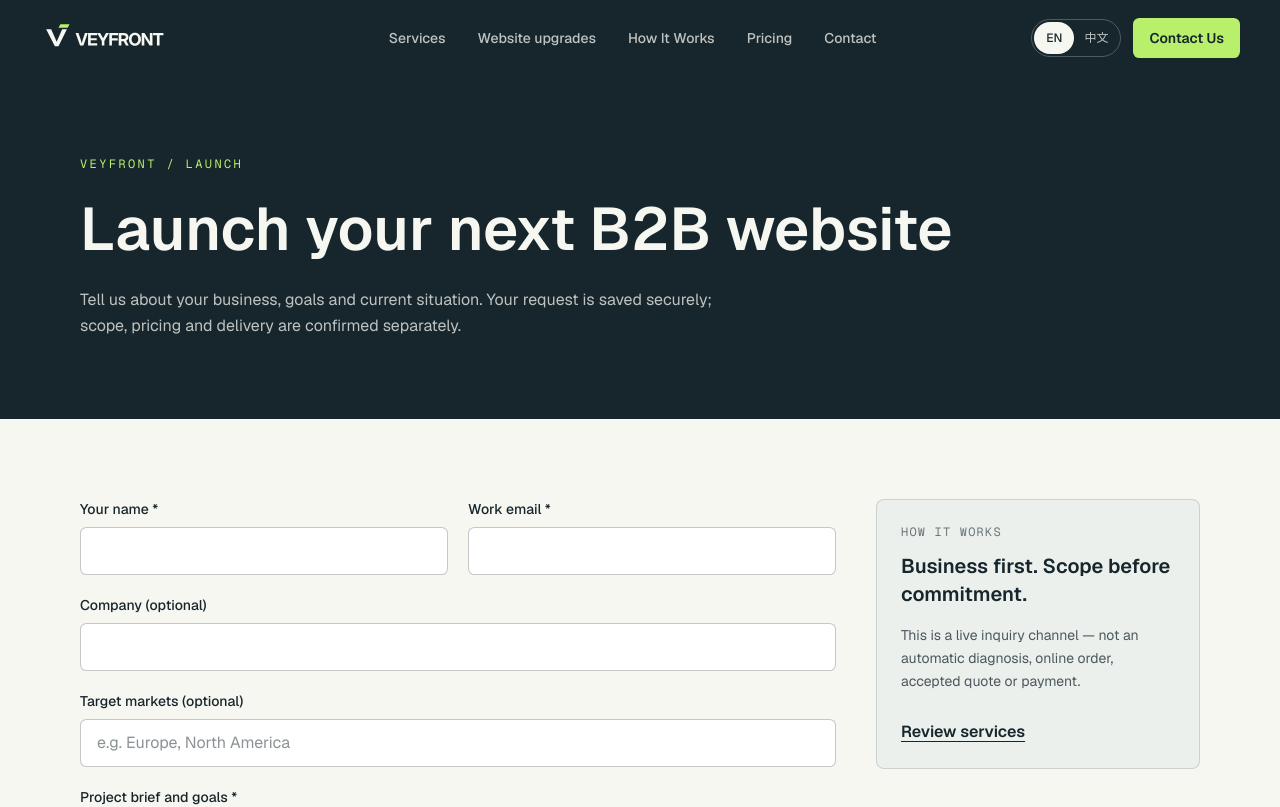
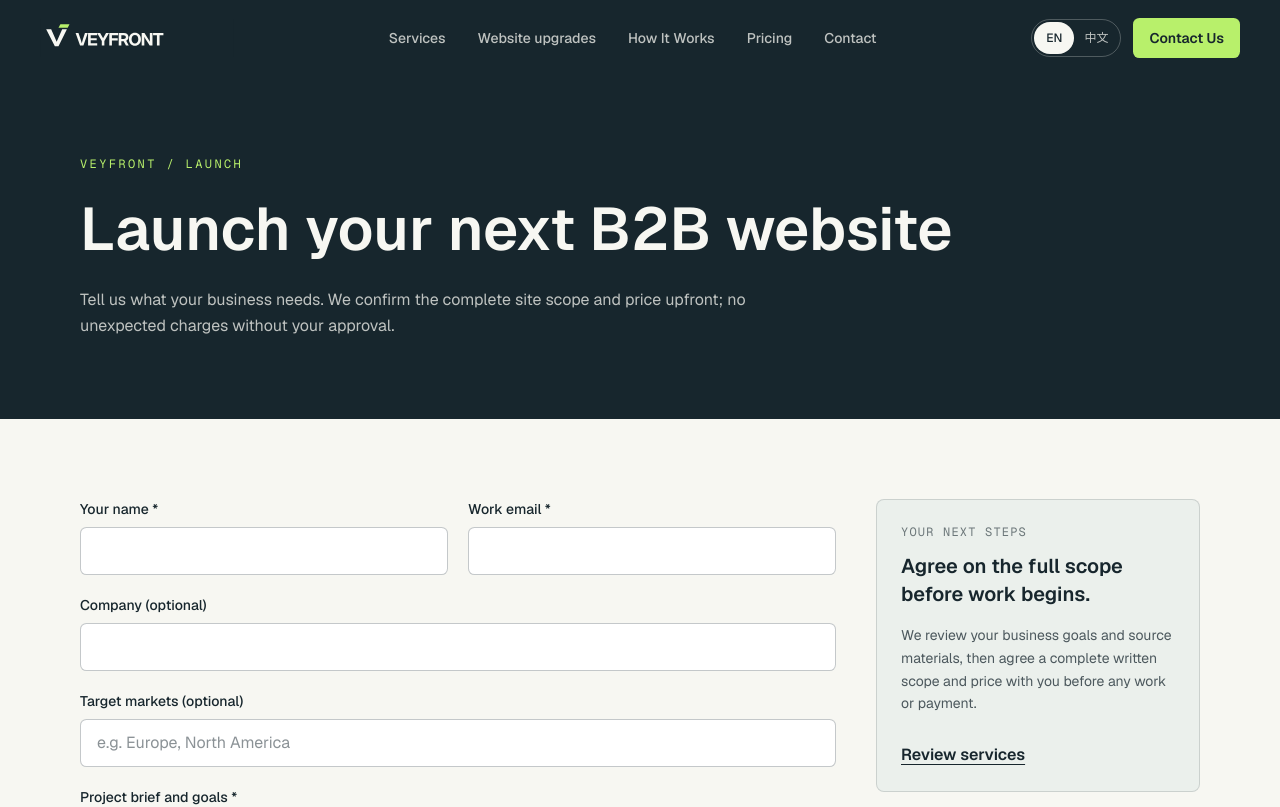
Before and after one commit to gloweaseco-leo/VEYFRONT, a Next.js app: page /start/launch in a window 1280 px wide. Shown: the top 807 px of the page. Built offline with nearby package versions, Linux system fonts and the light colour scheme.

Commit message:
fix(w1.6): align Chinese price QA and simplify customer intake scope messaging

```diff
--- a/components/veyfront/intake-pages.tsx
+++ b/components/veyfront/intake-pages.tsx
@@ -19,15 +19,15 @@ export function IntakePage({ service }: { service: Service }) {
       <div className="mx-auto max-w-[1200px] px-5 py-14 md:px-10 lg:py-20">
         <p className="font-mono text-xs uppercase tracking-[0.2em] text-lime">VEYFRONT / {service.toUpperCase()}</p>
         <h1 className="mt-5 max-w-4xl text-balance text-4xl font-semibold leading-tight sm:text-6xl">{titles[service]}</h1>
-        <p className="mt-5 max-w-2xl text-base leading-relaxed text-ivory/75">{zh ? '告诉我们你的企业、目标和现状。通过安全表单保存需求；项目范围、报价和交付方式会在后续沟通中另行确认。' : 'Tell us about your business, goals and current situation. Your request is saved securely; scope, pricing and delivery are confirmed separately.'}</p>
+        <p className="mt-5 max-w-2xl text-base leading-relaxed text-ivory/75">{zh ? '告诉我们你的业务与目标。我们先确认标准建设范围，提供一次完整报价；未经你同意，不增加收费。' : 'Tell us what your business needs. We confirm the complete site scope and price upfront; no unexpected charges without your approval.'}</p>
       </div>
     </section>
     <section className="mx-auto grid max-w-[1200px] gap-10 px-5 py-14 md:px-10 lg:grid-cols-[minmax(0,1.4fr)_minmax(0,0.6fr)] lg:py-20">
       <div><LeadForm service={service}/></div>
       <aside className="h-fit rounded-lg border border-ink/15 bg-mist/40 p-6">
-        <p className="font-mono text-xs uppercase tracking-widest text-ink/60">{zh ? '受理说明' : 'How it works'}</p>
-        <h2 className="mt-3 text-xl font-semibold">{zh ? '先了解业务，再确认范围。' : 'Business first. Scope before commitment.'}</h2>
-        <p className="mt-4 text-sm leading-relaxed text-ink/75">{zh ? '这是可以真实提交的业务联系入口。我们不会把表单当作自动诊断、在线订单、已确认报价或付款。' : 'This is a live inquiry channel — not an automatic diagnosis, online order, accepted quote or payment.'}</p>
+        <p className="font-mono text-xs uppercase tracking-widest text-ink/60">{zh ? '项目如何开始' : 'Your next steps'}</p>
+        <h2 className="mt-3 text-xl font-semibold">{zh ? '先了解业务，再确认完整交付范围。' : 'Agree on the full scope before work begins.'}</h2>
+        <p className="mt-4 text-sm leading-relaxed text-ink/75">{zh ? '提交后我们会了解你的项目，核对资料，并与你确认完整建设内容与书面报价；不会因为咨询而收费。' : 'We review your business goals and source materials, then agree a complete written scope and price with you before any work or payment.'}</p>
         {isRebuild && <p className="mt-3 text-sm text-ink/75">{zh ? '旧网站继续正常运行，不会因为提交需求而被更改。' : 'Your existing website is not modified when you inquire.'}</p>}
         <Link href="/services" className="mt-7 inline-block font-semibold underline underline-offset-4">{zh ? '查看服务范围' : 'Review services'}</Link>
       </aside>
```
Also changed, not shown: 1 other file (tests, documents, lock files or other folders).
